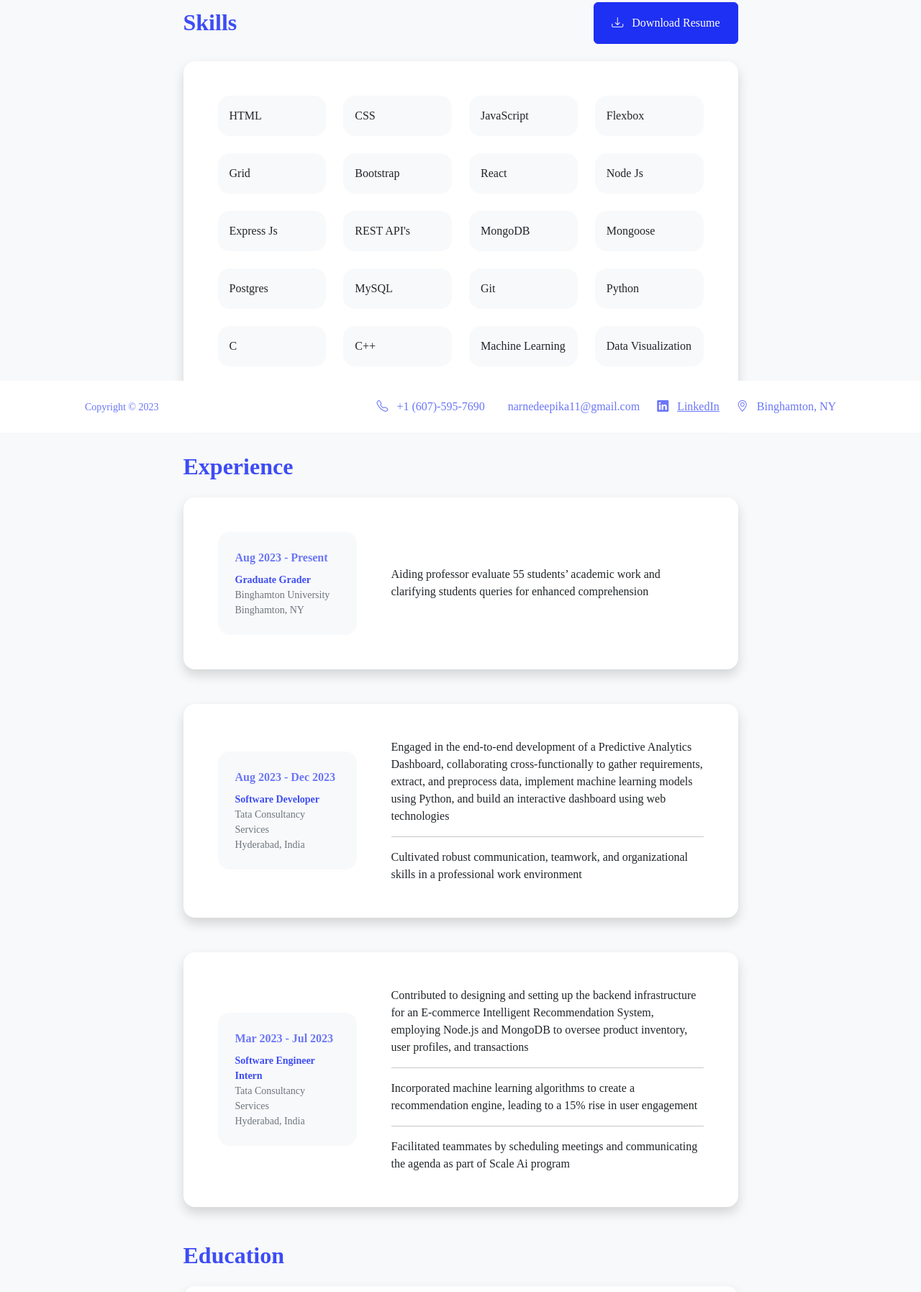
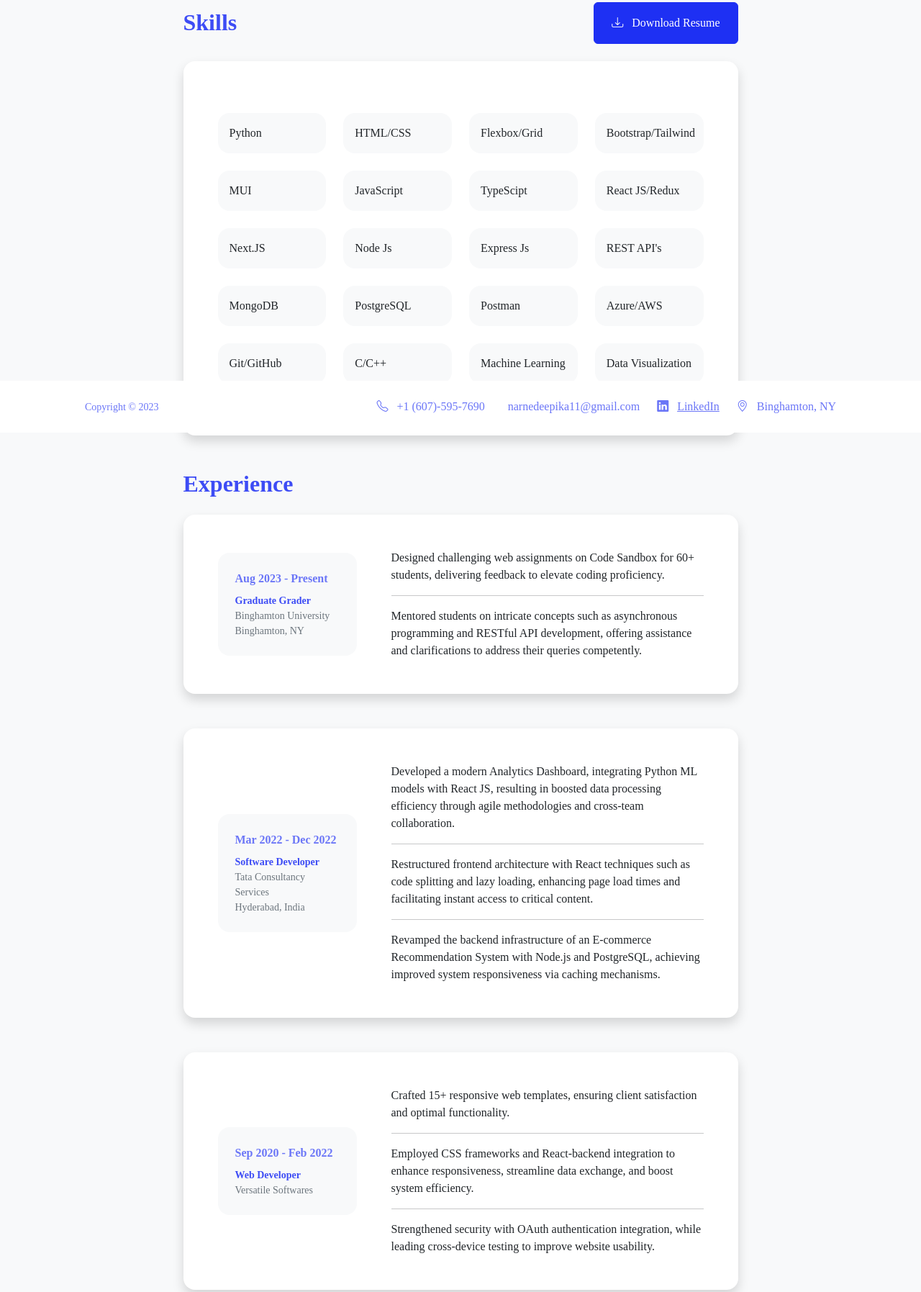
Before and after one commit to Deepika-Narne/deepikanarne.github.io, a plain HTML site: page resume.html in a window 1280 px wide. Shown: the part 199-1994 px from the top of the page at 72% size. Drawn offline with nearby package versions, Linux system fonts and the light colour scheme.

Commit message:
Updated on april

```diff
--- a/resume.html
+++ b/resume.html
@@ -42,8 +42,7 @@
                         <div class="d-flex align-items-center justify-content-between mb-4">
                             <h2 class="text-primary fw-bolder mb-0">Skills</h2>
                             <!-- Download resume button-->
-                            <!-- Note: Set the link href target to a PDF file within your project-->
-                            <a class="btn btn-primary px-4 py-3" href="Deepika Narne01_RESUME.pdf">
+                            <a class="btn btn-primary px-4 py-3" href="Deepika.pdf">
                                 <div class="d-inline-block bi bi-download me-2"></div>
                                 Download Resume
                             </a>
@@ -53,27 +52,28 @@
                                 <!-- Professional skills list-->
                                 <div class="">
                                     <div class="row row-cols-2 text-dark row-cols-md-4 mb-4">
+                                        <div class="col mt-4 mb-md-0"><div class="d-flex align-items-center bg-light rounded-4 p-3 h-100">Python</div></div>
 
-                                        <div class="col mb-4 mb-md-0"><div class="d-flex align-items-center bg-light  rounded-4 p-3 h-100">HTML</div></div>
-                                        <div class="col mb-4 mb-md-0"><div class="d-flex align-items-center bg-light rounded-4 p-3 h-100">CSS</div></div>
-                                        <div class="col mb-2 mb-md-0"><div class="d-flex align-items-center bg-light rounded-4 p-3 h-100">JavaScript</div></div>
-                                        <div class="col mb-2 mb-md-0"><div class="d-flex align-items-center bg-light rounded-4 p-3 h-100">Flexbox</div></div>
-                                        <div class="col mt-4 mb-md-0"><div class="d-flex align-items-center bg-light rounded-4 p-3 h-100">Grid</div></div>
-                                        <div class="col mt-4 mb-md-0"><div class="d-flex align-items-center bg-light rounded-4 p-3 h-100">Bootstrap</div></div>
+                                        <div class="col mt-4 mb-md-0"><div class="d-flex align-items-center bg-light  rounded-4 p-3 h-100">HTML/CSS</div></div>
+                                        <div class="col mt-4 mb-md-0"><div class="d-flex align-items-center bg-light rounded-4 p-3 h-100">Flexbox/Grid</div></div>
+                                        <div class="col mt-4 mb-md-0"><div class="d-flex align-items-center bg-light rounded-4 p-3 h-100">Bootstrap/Tailwind</div></div>
+                                        <div class="col mt-4 mb-md-0"><div class="d-flex align-items-center bg-light rounded-4 p-3 h-100">MUI</div></div>
 
-                                        <div class="col mt-4 mb-md-0"><div class="d-flex align-items-center bg-light rounded-4 p-3 h-100">React</div></div>
+                                        <div class="col mt-4 mb-md-0"><div class="d-flex align-items-center bg-light rounded-4 p-3 h-100">JavaScript</div></div>
+                                        <div class="col mt-4 mb-md-0"><div class="d-flex align-items-center bg-light rounded-4 p-3 h-100">TypeScipt</div></div>
+                                        <div class="col mt-4 mb-md-0"><div class="d-flex align-items-center bg-light rounded-4 p-3 h-100">React JS/Redux</div></div>
+
+                                        <div class="col mt-4 mb-md-0"><div class="d-flex align-items-center bg-light rounded-4 p-3 h-100">Next.JS</div></div>
                                         <div class="col mt-4 mb-md-0"><div class="d-flex align-items-center bg-light rounded-4 p-3 h-100">Node Js</div></div>
                                         <div class="col mt-4 mb-md-0"><div class="d-flex align-items-center bg-light rounded-4 p-3 h-100">Express Js</div></div>
                                         <div class="col mt-4 mb-md-0"><div class="d-flex align-items-center bg-light rounded-4 p-3 h-100">REST API's</div></div>
                                         <div class="col mt-4 mb-md-0"><div class="d-flex align-items-center bg-light rounded-4 p-3 h-100">MongoDB</div></div>
-                                        <div class="col mt-4 mb-md-0"><div class="d-flex align-items-center bg-light rounded-4 p-3 h-100">Mongoose</div></div>
+                                        <div class="col mt-4 mb-md-0"><div class="d-flex align-items-center bg-light rounded-4 p-3 h-100">PostgreSQL</div></div>
 
-                                        <div class="col mt-4 mb-md-0"><div class="d-flex align-items-center bg-light rounded-4 p-3 h-100">Postgres</div></div>
-                                        <div class="col mt-4 mb-md-0"><div class="d-flex align-items-center bg-light rounded-4 p-3 h-100">MySQL</div></div>
-                                        <div class="col mt-4 mb-md-0"><div class="d-flex align-items-center bg-light rounded-4 p-3 h-100">Git</div></div>
-                                        <div class="col mt-4 mb-md-0"><div class="d-flex align-items-center bg-light rounded-4 p-3 h-100">Python</div></div>
-                                        <div class="col mt-4 mb-md-0"><div class="d-flex align-items-center bg-light rounded-4 p-3 h-100">C</div></div>
-                                        <div class="col mt-4 mb-md-0"><div class="d-flex align-items-center bg-light rounded-4 p-3 h-100">C++</div></div>
+                                        <div class="col mt-4 mb-md-0"><div class="d-flex align-items-center bg-light rounded-4 p-3 h-100">Postman</div></div>
+                                        <div class="col mt-4 mb-md-0"><div class="d-flex align-items-center bg-light rounded-4 p-3 h-100">Azure/AWS</div></div>
+                                        <div class="col mt-4 mb-md-0"><div class="d-flex align-items-center bg-light rounded-4 p-3 h-100">Git/GitHub</div></div>
+                                        <div class="col mt-4 mb-md-0"><div class="d-flex align-items-center bg-light rounded-4 p-3 h-100">C/C++</div></div>
 
                                         <div class="col mt-4 mb-md-0"><div class="d-flex align-items-center bg-light rounded-4 p-3 h-100">Machine Learning</div></div>
                                         <div class="col mt-4 mb-md-0"><div class="d-flex align-items-center bg-light rounded-4 p-3 h-100">Data Visualization</div></div>
@@ -98,8 +98,9 @@
                                             <div class="small text-muted">Binghamton, NY</div>
                                         </div>
                                     </div>
-                                    <div class="col-lg-8 text-dark"><div>Aiding professor evaluate 55 students’ academic work and clarifying students queries for
-                                        enhanced comprehension</div></div>
+                                    <div class="col-lg-8 text-dark"><div>Designed challenging web assignments on Code Sandbox for 60+ students, delivering feedback to elevate coding proficiency.<br><hr>Mentored students on intricate concepts such as asynchronous programming and RESTful API development, offering assistance and
+                                        clarifications to address their queries competently.
+                                    </div></div>
                                 </div>
                             </div>
                         </div>
@@ -109,39 +110,38 @@
                                 <div class="row align-items-center gx-5">
                                     <div class="col text-center text-lg-start mb-4 mb-lg-0">
                                         <div class="bg-light p-4 rounded-4">
-                                            <div class=" fw-bolder text-secondary mb-2">Aug 2023 - Dec 2023</div>
+                                            <div class=" fw-bolder text-secondary mb-2">Mar 2022 - Dec 2022</div>
                                             <div class="small text-primary fw-bolder">Software Developer</div>
                                             <div class="small text-muted">Tata Consultancy Services</div>
                                             <div class="small text-muted">Hyderabad, India</div>
                                         </div>
                                     </div>
-                                    <div class="col-lg-8 text-dark" ><div>Engaged in the end-to-end development of a Predictive Analytics Dashboard, collaborating
-                                        cross-functionally to gather requirements, extract, and preprocess data, implement machine
-                                        learning models using Python, and build an interactive dashboard using web technologies<br>
-                                        <hr>
-                                        Cultivated robust communication, teamwork, and organizational skills in a professional work
-                                        environment</div></div>
+                                    <div class="col-lg-8 text-dark" ><div>
+                                        Developed a modern Analytics Dashboard, integrating Python ML models with React JS, resulting in boosted data processing efficiency through agile methodologies and cross-team collaboration.
+<br><hr>Restructured frontend architecture with React techniques such as code splitting and lazy loading, enhancing page load times and facilitating instant access to critical content.
+<br><hr>Revamped the backend infrastructure of an E-commerce Recommendation System with Node.js and PostgreSQL, achieving improved system responsiveness via caching mechanisms.
+                                    </div></div>
                                 </div>
                             </div>
                         </div>
+
+                        <!-- Experience Card 3-->
                         <div class="card shadow border-0 rounded-4 mb-5">
                             <div class="card-body p-5">
                                 <div class="row align-items-center gx-5">
                                     <div class="col text-center text-lg-start mb-4 mb-lg-0">
                                         <div class="bg-light p-4 rounded-4">
-                                            <div class="fw-bolder text-secondary mb-2">Mar 2023 - Jul 2023</div>
-                                            <div class="small text-primary fw-bolder">Software Engineer Intern</div>
-                                            <div class="small text-muted">Tata Consultancy Services</div>
-                                            <div class="small text-muted">Hyderabad, India</div>
+                                            <div class="fw-bolder text-secondary mb-2">Sep 2020 - Feb 2022</div>
+                                            <div class="small text-primary fw-bolder">Web Developer</div>
+                                            <div class="small text-muted">Versatile Softwares</div>
                                         </div>
                                     </div>
-                                    <div class="col-lg-8 text-dark"><div>Contributed to designing and setting up the backend infrastructure for an E-commerce
-                                        Intelligent Recommendation System, employing Node.js and MongoDB to oversee product inventory,
-                                        user profiles, and transactions<br><hr>
-                                        Incorporated machine learning algorithms to create a recommendation engine, leading to a 15%
-                                        rise in user engagement<br><hr>
-                                        Facilitated teammates by scheduling meetings and communicating the agenda as part of Scale Ai
-                                        program</div></div>
+                                    <div class="col-lg-8 text-dark"><div>
+                                        Crafted 15+ responsive web templates, ensuring client satisfaction and optimal functionality.
+<br><hr>Employed CSS frameworks and React-backend integration to enhance responsiveness, streamline data exchange, and boost system efficiency.
+<br><hr>Strengthened security with OAuth authentication integration, while leading cross-device testing to improve website usability.
+
+                                    </div></div>
                                 </div>
                             </div>
                         </div>
@@ -155,7 +155,7 @@
                                 <div class="row align-items-center gx-5">
                                     <div class="col text-center text-lg-start mb-4 mb-lg-0">
                                         <div class="bg-light p-4 rounded-4">
-                                            <div class=" fw-bolder text-secondary mb-2">Jan 2023 - May 2024</div>
+
                                             <div class="mb-2">
                                                 <div class="text-primary small fw-bolder">Binghamton University</div>
                                                 <div class="small text-muted">Binghamton, NY</div>
@@ -166,8 +166,8 @@
                                             </div>
                                         </div>
                                     </div>
-                                    <div class="col text-center text-lg-start mb-4 mb-lg-0"> <div class="bg-light p-4 rounded-4">
-                                        <div class=" fw-bolder text-secondary mb-2">2018 - 2022</div>
+                                    <div class="col text-center text-lg-start mb-4 mb-lg-0">
+                                        <div class="bg-light p-4 rounded-4">
                                         <div class="mb-2">
                                             <div class="text-primary small fw-bolder">SRM University, AP</div>
                                             <div class="small text-muted">Guntur, India</div>
@@ -177,7 +177,7 @@
                                             <div class="small text-muted">Computer Science</div>
                                         </div>
                                     </div>
-                                    </div></div>
+                                </div>
                                 </div>
                             </div>
                         </div>
@@ -202,7 +202,7 @@
                     </div>
                 </div>
             </div>
-          </footer>
+        </footer>
 
         <script src="https://cdn.jsdelivr.net/npm/bootstrap@5.3.2/dist/js/bootstrap.bundle.min.js" integrity="sha384-C6RzsynM9kWDrMNeT87bh95OGNyZPhcTNXj1NW7RuBCsyN/o0jlpcV8Qyq46cDfL" crossorigin="anonymous"></script>
 </body>
```
Also changed, not shown: contact.html (+2 -2 lines), index.html (+12 -15 lines), images/favicon.ico, main.css, 2 other files.
